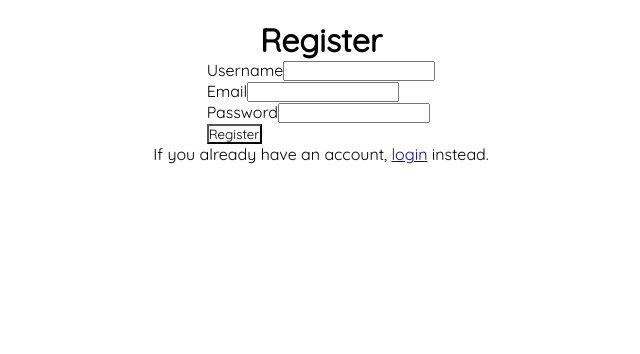
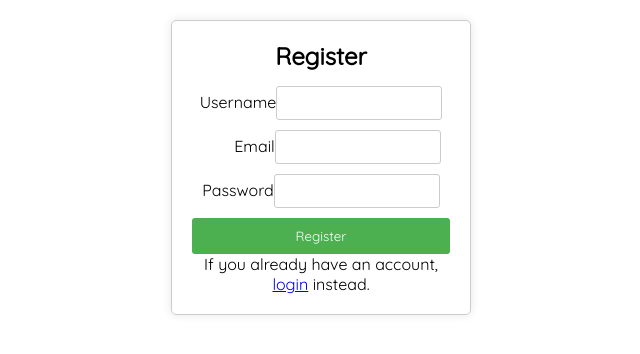
Before and after one commit to Olivergalante/Final-Frontend, a React (Vite) app: page /createuser in a window 1280 px wide. Shown: the top 354 px of the page, without its empty margins (319-959 px from the left). Built offline with nearby package versions, Linux system fonts and the light colour scheme.

Commit message:
Added stylings for register page, login page, and extended post page.

```diff
--- a/src/Maincontent/Content.jsx
+++ b/src/Maincontent/Content.jsx
@@ -14,7 +14,6 @@ function MainPage() {
 			.then((data) => {
 				setPosts(data); // Update the state with the retrieved posts
 				setIsLoading(false); // Mark loading as complete
-				console.log(data);
 			})
 			.catch((error) => {
 				console.error("Error fetching data:", error);
@@ -27,7 +26,6 @@ function MainPage() {
 		const options = { year: "numeric", month: "short", day: "numeric" };
 		return new Date(dateString).toLocaleDateString(undefined, options);
 	};
-	console.log(posts);
 	return (
 		<div className="blog-post-rendered">
 			{isLoading ? (
@@ -36,12 +34,15 @@ function MainPage() {
 				// Where post is published
 				<div className="blog-post">
 					{posts.map((post) => (
-						<div key={post.id} className="post-card">
-							<h2>
-								<Link to={`/posts/${post.id}`}>{post.title}</Link>
-							</h2>
+						<Link to={`/posts/${post.id}`} key={post.id} className="post-link">
+							<div className="post-card">
+								<h2>{post.title}</h2>
 								{post.image && (
-								<img className="post-image" src={post.image} alt={post.title} />
+									<img
+										className="post-image"
+										src={post.image}
+										alt={post.title}
+									/>
 								)}
 								<p>{post.content}</p>
 
@@ -50,6 +51,7 @@ function MainPage() {
 									<span>Date: {formatDate(post.created_at)}</span>
 								</div>
 							</div>
+						</Link>
 					))}
 				</div>
 			)}
--- a/src/Maincontent/CreatePost.jsx
+++ b/src/Maincontent/CreatePost.jsx
@@ -31,7 +31,6 @@ const CreatePost = () => {
 		})
 			.then((response) => response.json())
 			.then((data) => {
-				console.log(data);
 				navigate("/mainpage");
 			})
 			.catch((error) => {
--- a/src/Maincontent/ExpandedPost.jsx
+++ b/src/Maincontent/ExpandedPost.jsx
@@ -32,15 +32,17 @@ const ExpandedPost = () => {
 	}
 
 	return (
+		<div className="expanded-post-container">
 			<div className="expanded-post">
 				<h2>{post.title}</h2>
 				{post.image && (
 					<img src={post.image} alt={post.title} className="expanded-image" />
 				)}
 				<p>{post.content}</p>
-			<div>
+				<div className="post-details">
 					<span>{post.username} </span>
 					<span>Date: {new Date(post.created_at).toLocaleDateString()}</span>
+				</div>
 			</div>
 		</div>
 	);
--- a/src/Maincontent/mainpage.css
+++ b/src/Maincontent/mainpage.css
@@ -21,7 +21,7 @@
 }
 
 .post-card {
-  width: 100%;
+  width: 650px;
   border-bottom: black 1px solid;
   margin-bottom: 5px;
   border-radius: 2%;
@@ -108,7 +108,9 @@
   /* Adjust the margin to match the width of the profile column */
 }
 
-
+.post-link {
+  text-decoration: none;
+}
 
 /* styles for the create a post page !!! */
 body {
@@ -191,3 +193,34 @@ body {
   height: 100px;
   width: 100px;
 }
+
+/* EXPANDED POST STYLES BELOW ! */
+.expanded-post-container {
+  display: flex;
+  justify-content: center;
+  align-items: center;
+  height: 100vh;
+  /* Adjust the height as needed */
+}
+
+.expanded-post {
+  text-align: center;
+  background-color: lightgrey;
+  border-radius: 4px;
+  width: 436px;
+  cursor: pointer;
+}
+
+.expanded-image {
+  display: block;
+  margin: 0 auto;
+  width: 300px;
+  height: 300px;
+  margin-bottom: 15px;
+  /* Ensure the image doesn't exceed its natural size */
+}
+
+.post-details {
+  margin-top: 10px;
+  /* Adjust the margin as needed */
+}
--- a/src/components/CreateUser.jsx
+++ b/src/components/CreateUser.jsx
@@ -40,9 +40,9 @@ export function CreateUser() {
 
 	return (
 		<div className="form">
-			<h1>Register</h1>
+			<h2>Register</h2>
 			<form onSubmit={handleSubmit}>
-				<div className="form-group">
+				<div className="form-group-username">
 					<label htmlFor="username">Username</label>
 					<input
 						type="text"
@@ -54,7 +54,7 @@ export function CreateUser() {
 					/>
 				</div>
 
-				<div className="form-group">
+				<div className="form-group-email">
 					<label htmlFor="email">Email</label>
 					<input
 						type="email"
--- a/src/components/index.css
+++ b/src/components/index.css
@@ -1,17 +1,65 @@
 /* styling for the login page and create user page */
 /* This page styles all of the log in and create user pages */
 
-button {
-  background-color: #f9f9f9;
+/* styling for the login page and create user page */
+/* This page styles all of the log in and create user pages */
+
+
+.form {
+  width: 300px;
+  /* Adjust the width as needed */
+  padding: 20px;
+  border: 1px solid #ccc;
+  border-radius: 5px;
+  box-shadow: 0 0 10px rgba(0, 0, 0, 0.1);
+  text-align: center;
+  /* Center the text inside the form */
+  margin: 0 auto;
+  /* Center the form horizontally */
 }
 
-/* both login form and creat user form are being styled here */
-.form {
+form {
   display: flex;
   flex-direction: column;
-  align-items: center;
+}
+
+h2 {
+  margin-bottom: 15px;
+  /* Add margin to the bottom of h3 for spacing */
+}
+
+label {
+  margin-bottom: 10px;
+}
+
+input {
+  padding: 8px;
+  margin-bottom: 10px;
+  border: 1px solid #ccc;
+  border-radius: 3px;
+}
+
+button {
+  padding: 10px;
+  background-color: #4caf50;
+  color: white;
+  border: none;
+  border-radius: 3px;
+  cursor: pointer;
+}
+
+button:hover {
+  background-color: #45a049;
+}
+
+.text-center {
+  text-align: center;
 }
 
 .profile-user-name {
   margin-top: 15px;
 }
+
+.form-group-email {
+  margin-left: 33px;
+}
```
Lines whose indentation alone changed are shown as unchanged.
